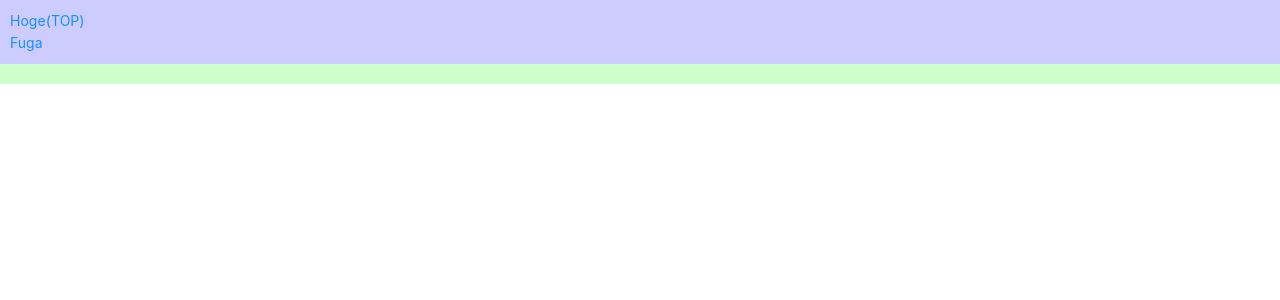
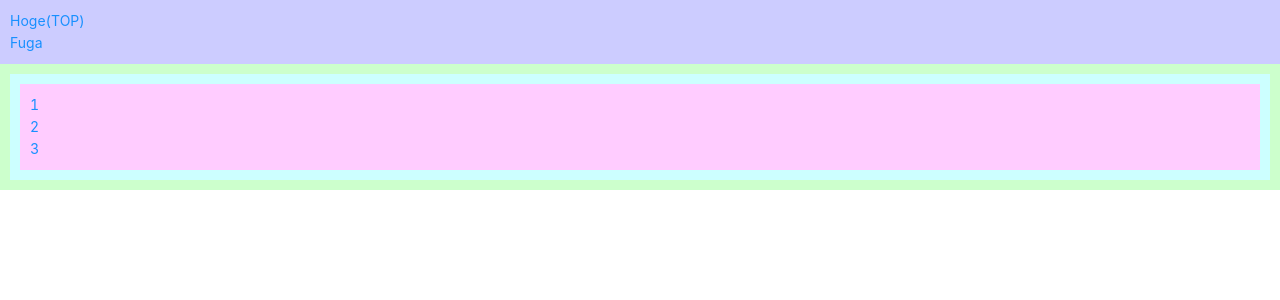
Before and after one commit to ShotaIuchi/ReactStateTest, a React (Create React App) app: page /hoge in a window 1280 px wide. Shown: the top 300 px of the page. Built offline with nearby package versions, Linux system fonts and the light colour scheme.

Commit message:
サブページルーティング

```diff
--- a/src/pages/TopPage.tsx
+++ b/src/pages/TopPage.tsx
@@ -8,11 +8,11 @@ const TopPage = () => {
   return (
     <Router>
       <Layout style={{ padding: _padding, backgroundColor: "#ccccff" }}>
-        <Link to="/">Hoge(TOP)</Link>
+        <Link to="/hoge">Hoge(TOP)</Link>
         <Link to="/fuga">Fuga</Link>
       </Layout>
       <Layout style={{ padding: _padding, backgroundColor: "#ccffcc" }}>
-        <Route exact path="/" component={HogeTopPage}></Route>
+        <Route exact path="/hoge" component={HogeTopPage}></Route>
         <Route path="/fuga" component={FugaTopPage}></Route>
       </Layout>
     </Router>
--- /dev/null
+++ b/src/pages/hoge/DetailPage.tsx
@@ -0,0 +1,5 @@
+const DetailPage = () => {
+  return <div>PAGE:HOGE/DETAIL</div>;
+};
+
+export default DetailPage;
--- a/src/pages/hoge/HogeTopPage.tsx
+++ b/src/pages/hoge/HogeTopPage.tsx
@@ -1,5 +1,22 @@
+import { Layout } from "antd";
+import {
+  BrowserRouter as Router,
+  Route,
+  useRouteMatch,
+} from "react-router-dom";
+import DetailPage from "./DetailPage";
+import ListPage from "./ListPage";
+
 const HogeTopPage = () => {
-  return <div>PAGE:HOGE/TOP</div>;
+  const match = useRouteMatch();
+  return (
+    <Router>
+      <Layout style={{ padding: 10, backgroundColor: "#ccffff" }}>
+        <Route exact path={match.path} component={ListPage}></Route>
+        <Route path={`${match.path}/:id`} component={DetailPage}></Route>
+      </Layout>
+    </Router>
+  );
 };
 
 export default HogeTopPage;
--- /dev/null
+++ b/src/pages/hoge/ListPage.tsx
@@ -0,0 +1,15 @@
+import { Layout } from "antd";
+import { Link, useRouteMatch } from "react-router-dom";
+
+const ListPage = () => {
+  const match = useRouteMatch();
+  return (
+    <Layout style={{ padding: 10, backgroundColor: "#ffccff" }}>
+      <Link to={`${match.url}/1`}>1</Link>
+      <Link to={`${match.url}/2`}>2</Link>
+      <Link to={`${match.url}/3`}>3</Link>
+    </Layout>
+  );
+};
+
+export default ListPage;
```
